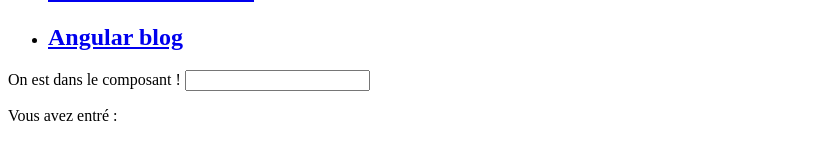
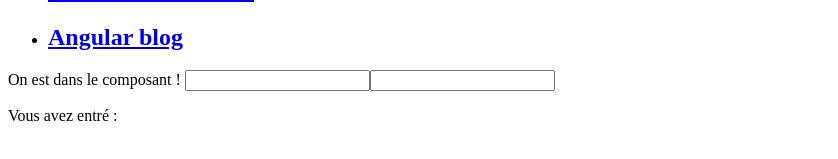
Before and after one commit to mathieulehan/TP_POKEDEX, an Angular app: page / in a window 1280 px wide. Shown: the part 521-680 px from the top of the page, without its empty margins (0-838 px from the left). Built offline with nearby package versions, Linux system fonts and the light colour scheme.

Commit message:
Question 3

```diff
--- a/src/app/my-component/my-component.component.html
+++ b/src/app/my-component/my-component.component.html
@@ -2,6 +2,7 @@
   On est dans le composant !
 
   <input [(ngModel)]="id">
+  <input readonly value="{{id}}">
 </p>
 
 Vous avez entré : {{id}}
```
